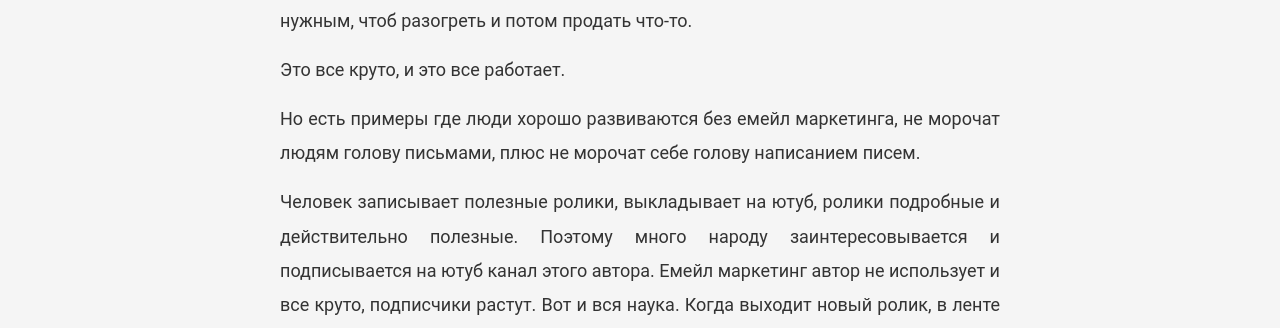
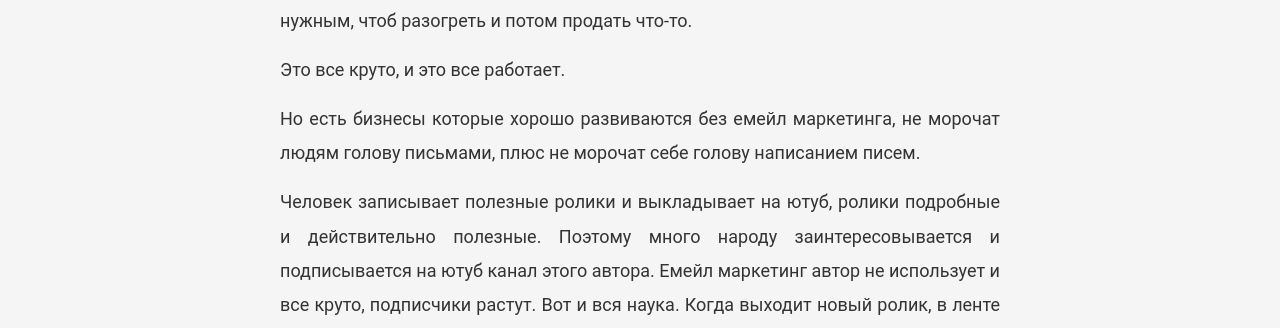
Before and after one commit to VadymVolos/vadymvolos.github.io, a Jekyll site: the page built from _posts/digital-marketing/2017-01-11-mozhno-li-zhit-bez-email-marketinga.md, in a window 1280 px wide. Shown: the part 323-651 px from the top of the page. Built offline with Jekyll 4.4.1, drawn with Linux system fonts in a browser that asks for light colours; comment, search, counter and statistics services are not loaded; some of the changed text lies outside the part shown.

Commit message:
Update 2017-01-11-mozhno-li-zhit-bez-email-marketinga.md

```diff
--- a/_posts/digital-marketing/2017-01-11-mozhno-li-zhit-bez-email-marketinga.md
+++ b/_posts/digital-marketing/2017-01-11-mozhno-li-zhit-bez-email-marketinga.md
@@ -12,9 +12,9 @@
 
 Это все круто, и это все работает.
 
-Но есть примеры где люди хорошо развиваются без емейл маркетинга, не морочат людям голову письмами, плюс не морочат себе голову написанием писем.
+Но есть бизнесы которые хорошо развиваются без емейл маркетинга, не морочат людям голову письмами, плюс не морочат себе голову написанием писем.
 
-Человек записывает полезные ролики, выкладывает на ютуб, ролики подробные и действительно полезные. Поэтому много народу заинтересовывается и подписывается на ютуб канал этого автора. Емейл маркетинг автор не использует и все круто, подписчики растут. Вот и вся наука. Когда выходит новый ролик, в ленте ютуба каждый подписчик увидит ролик и когда будет свободная минутка перейдет посмотреть. Если зритель созреет что-то купить он купит, он знает что у автора есть платные продукты, ссылки на эти продукты есть под видео, и в конце ролика. Также у автора есть сайт и группа в ВК, где он постит свои видео и более подробную текстовую версию урока с фотками.
+Человек записывает полезные ролики и выкладывает на ютуб, ролики подробные и действительно полезные. Поэтому много народу заинтересовывается и подписывается на ютуб канал этого автора. Емейл маркетинг автор не использует и все круто, подписчики растут. Вот и вся наука. Когда выходит новый ролик, в ленте ютуба каждый подписчик увидит ролик и когда будет свободная минутка перейдет посмотреть. Если зритель созреет что-то купить он купит, он знает что у автора есть платные продукты, ссылки на эти продукты есть под видео, и в конце ролика. Также у автора есть сайт и группа в ВК, где он постит свои видео и более подробную текстовую версию урока с фотками.
 
 Еще один пример интернет магазины. Они делают обзор своих продуктов на ютубе, и под видео вставляют ссылку на страницу этого товара у себя на сайте. Конечно у интернет магазинов рассылка (емейл маркетинг) тоже есть, она используется как дополнительный инструмент, с помощью нее раз в месяц присылают список лучших товаров на которые есть скидка. Основная задача емейл маркетинга, не навредить, не напрягать своими письмами, распродажами и тп. Поэтому емейл рассылка работает как дополнительный вспомогательный элемент. А основной инструмент юутуб видео, и соц сети, в которых же опять таки постятся эти ютуб видео.
 
```
